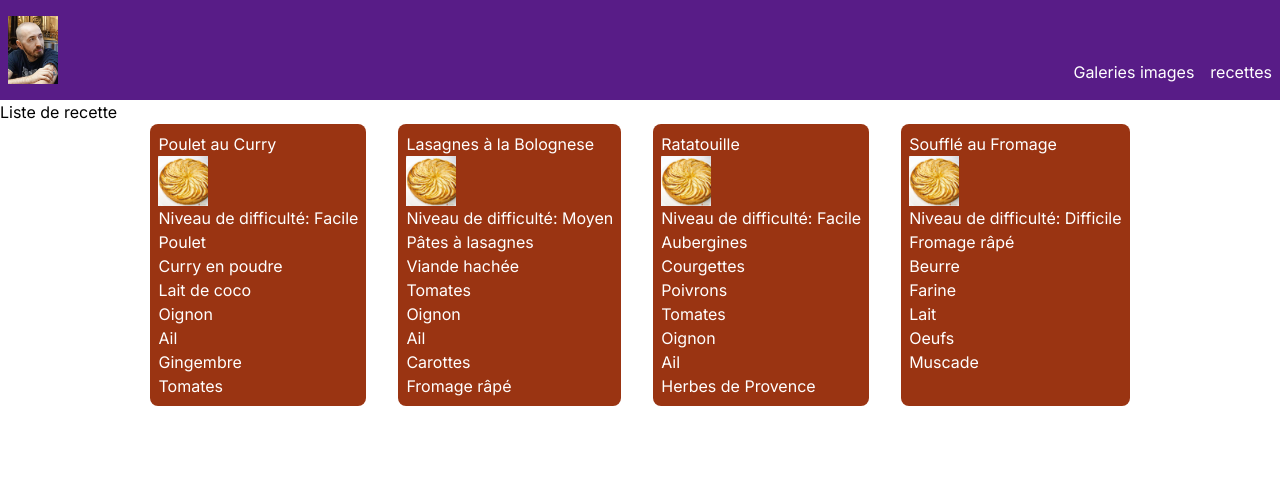
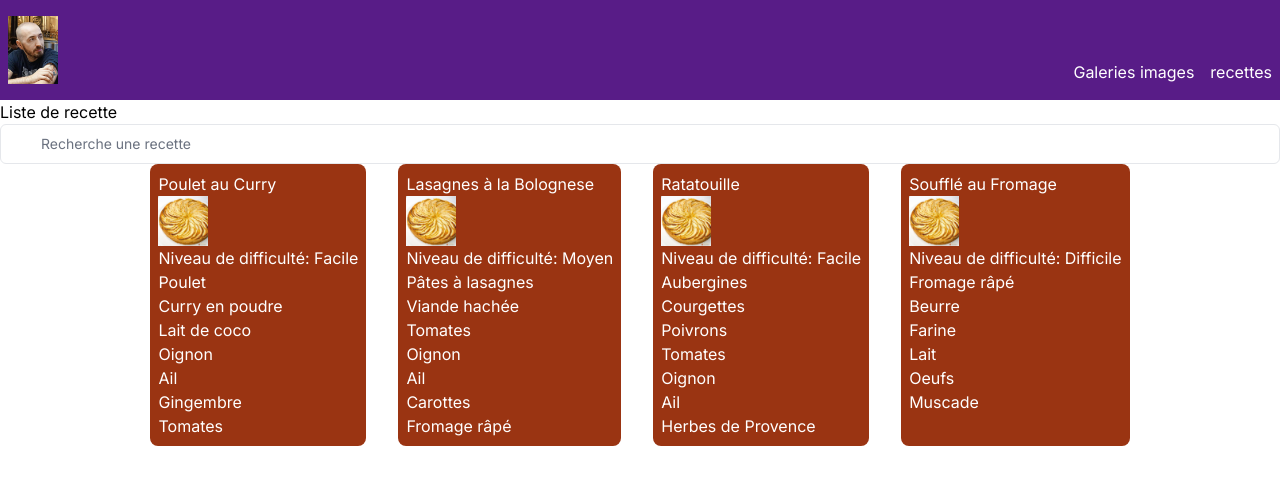
Before and after one commit to AlexandreB6/site-perso, a Next.js app: page /recettes in a window 1280 px wide. Shown: the top 484 px of the page. Built offline with nearby package versions, Linux system fonts and the light colour scheme.

Commit message:
create search bar + update url with query

```diff
--- /dev/null
+++ b/src/app/components/search.tsx
@@ -0,0 +1,36 @@
+"use client";
+
+import { useSearchParams, usePathname, useRouter } from "next/navigation";
+import { useDebouncedCallback } from "use-debounce";
+
+export default function Search({ placeholder }: { placeholder: string }) {
+  const searchParams = useSearchParams();
+  const pathname = usePathname();
+  const { replace } = useRouter();
+
+  const handleSearch = useDebouncedCallback((term: string) => {
+    const params = new URLSearchParams(searchParams);
+    if (term) {
+      params.set("query", term);
+    } else {
+      params.delete("query");
+    }
+    replace(`${pathname}?${params.toString()}`); //permet d'update l'url avec la query de l'input
+  }, 300); // debounce pour éviter de log chaque key stroke
+
+  return (
+    <div className="relative flex flex-1 flex-shrink-0">
+      <label htmlFor="search" className="sr-only">
+        Search
+      </label>
+      <input
+        className="peer block w-full rounded-md border border-gray-200 py-[9px] pl-10 text-sm outline-2 placeholder:text-gray-500"
+        placeholder={placeholder}
+        onChange={(e) => {
+          handleSearch(e.target.value);
+        }}
+        defaultValue={searchParams.get("query")?.toString()}
+      />
+    </div>
+  );
+}
--- a/src/app/recettes/page.tsx
+++ b/src/app/recettes/page.tsx
@@ -1,9 +1,10 @@
 import Link from "next/link";
 import Image from "next/image";
+import Search from "@/app/components/search";
 
 const recettes = [
   {
-    href: "/",
+    href: "/recettes/recette",
     titre: "Poulet au Curry",
     image: "/pommes.jpg",
     ingredients: [
@@ -63,14 +64,23 @@ const recettes = [
   },
 ];
 
-console.log(recettes);
+console.log("test");
 
-export default function Page() {
+export default async function Page({
+  searchParams,
+}: {
+  searchParams?: {
+    query?: string;
+  };
+}) {
+  const query = searchParams?.query || "";
+
   return (
     <div>
       <h1>Liste de recette</h1>
+      <Search placeholder="Recherche une recette" />
       <div className="flex justify-center gap-8 wrap">
-        {recettes.map((recette, index) => (
+        {recettes.map((recette, index, query) => (
           <Link
             href={recette.href}
             key={index}
```
Also changed, not shown: package.json (+5 -4 lines).
